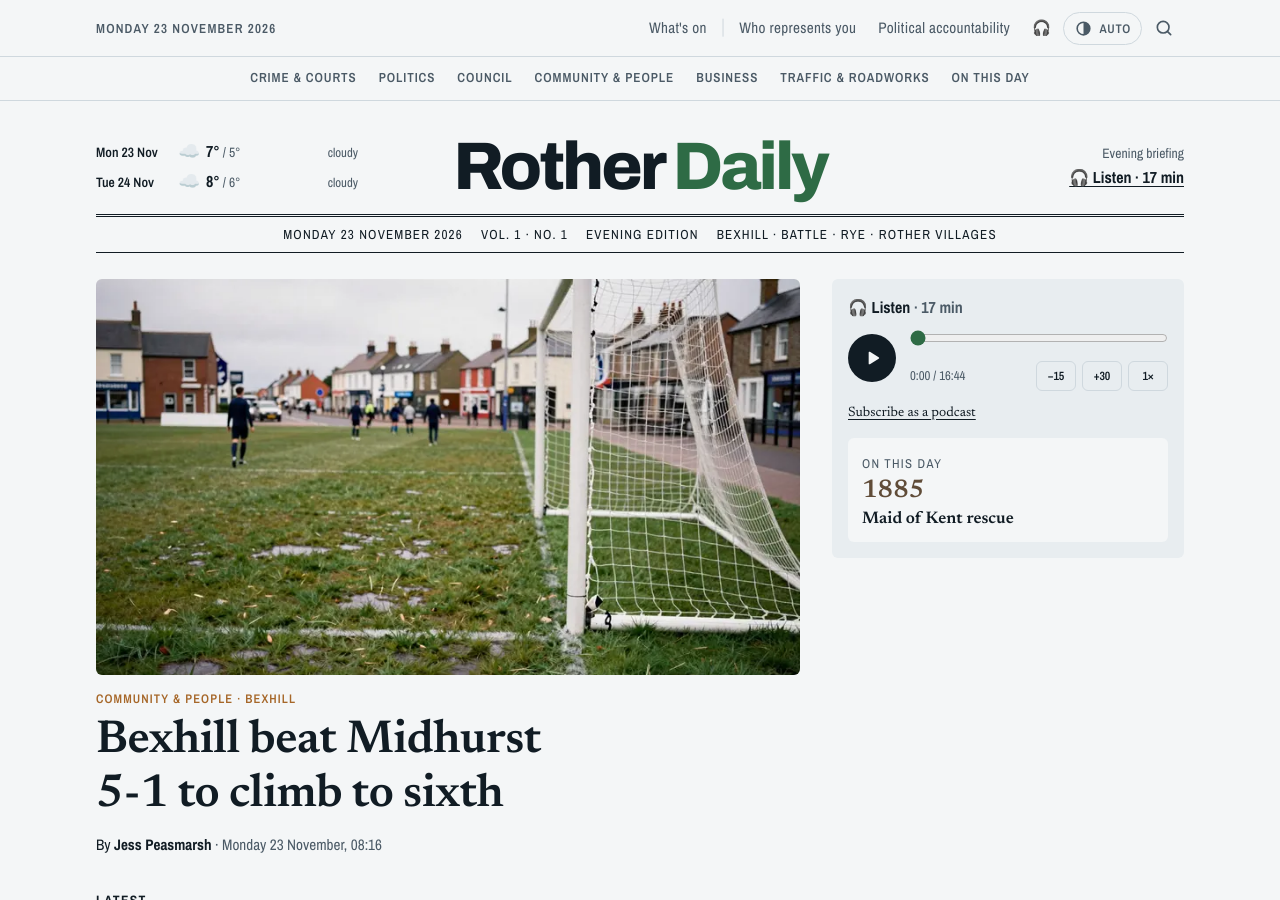
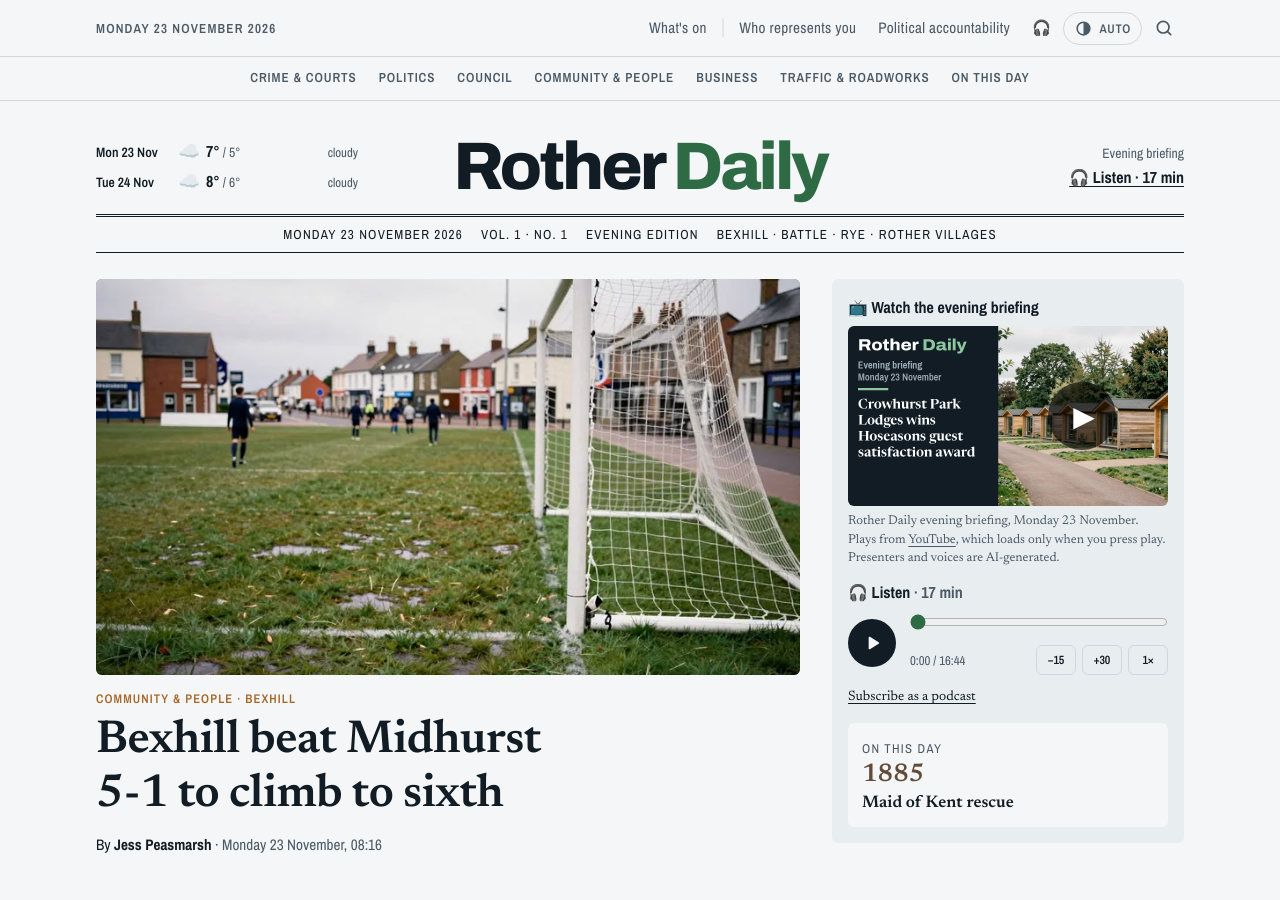
Before and after one commit to theknowledgecabinet/rother-daily, a Jekyll site: the page built from index.html, in a window 1280 px wide and 900 px high. Built offline with Jekyll 4.4.1, drawn with Linux system fonts in a browser that asks for light colours.

Commit message:
Rother Daily: 12 stories

```diff
--- a/_data/latest.json
+++ b/_data/latest.json
@@ -32,8 +32,8 @@
    "low": 6,
    "rain_chance": 6,
    "rain_mm": 0.0,
-   "wind": 14,
-   "gusts": 26,
+   "wind": 13,
+   "gusts": 25,
    "direction": "south-easterly",
    "sunrise": "07:28",
    "sunset": "16:00",
@@ -110,7 +110,12 @@
   "bytes": 4017260,
   "length": "17 min"
  },
- "video": null,
+ "video": {
+  "id": "ef7oV8j0sp8",
+  "day": "2026-11-23",
+  "title": "Rother Daily evening briefing, Monday 23 November",
+  "thumb": "/assets/video/2026-11-23.jpg"
+ },
  "otd": {
   "day": "2026-11-23",
   "url": "/on-this-day/2026-11-23/",
--- a/days/2026-11-23.md
+++ b/days/2026-11-23.md
@@ -44,7 +44,11 @@ briefing:
   seconds: 1004
   bytes: 4017260
   length: 17 min
-video: null
+video:
+  id: ef7oV8j0sp8
+  day: '2026-11-23'
+  title: Rother Daily evening briefing, Monday 23 November
+  thumb: /assets/video/2026-11-23.jpg
 otd:
   day: '2026-11-23'
   url: /on-this-day/2026-11-23/
```
Also changed, not shown: assets/video/2026-11-23.jpg (added).
